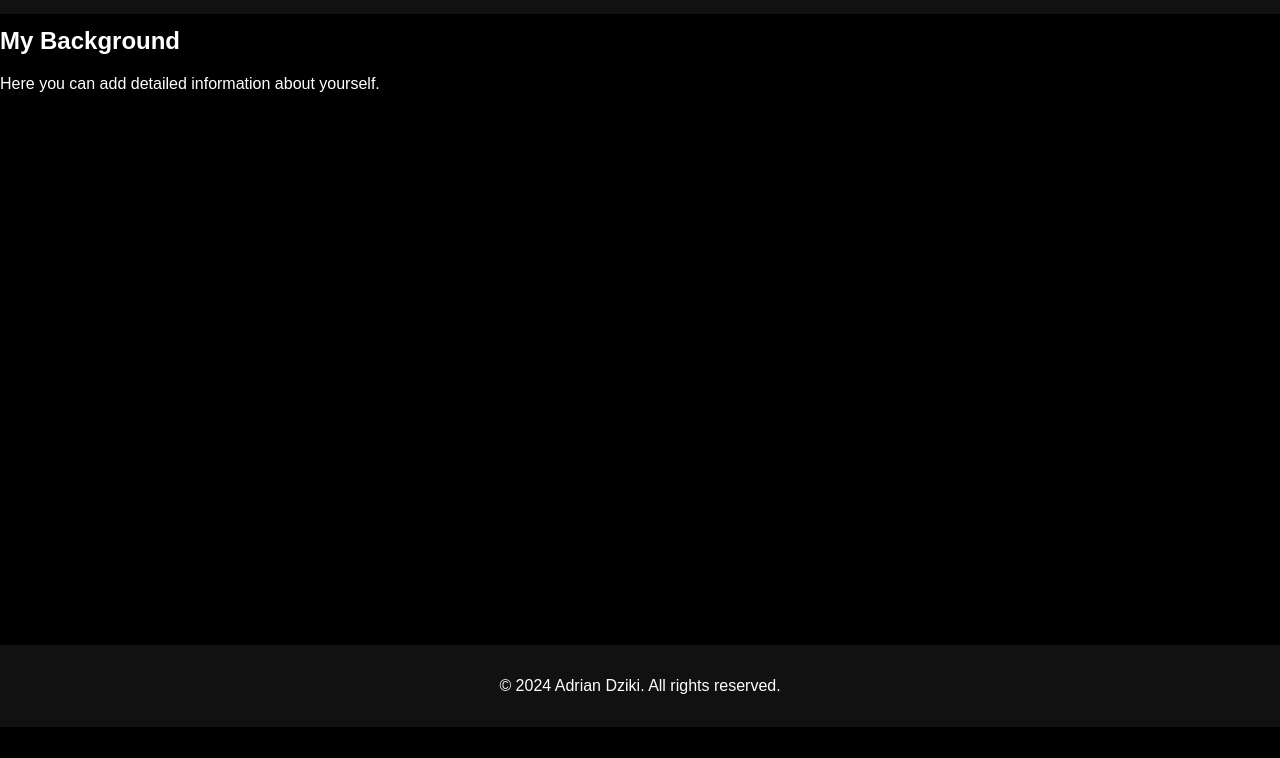
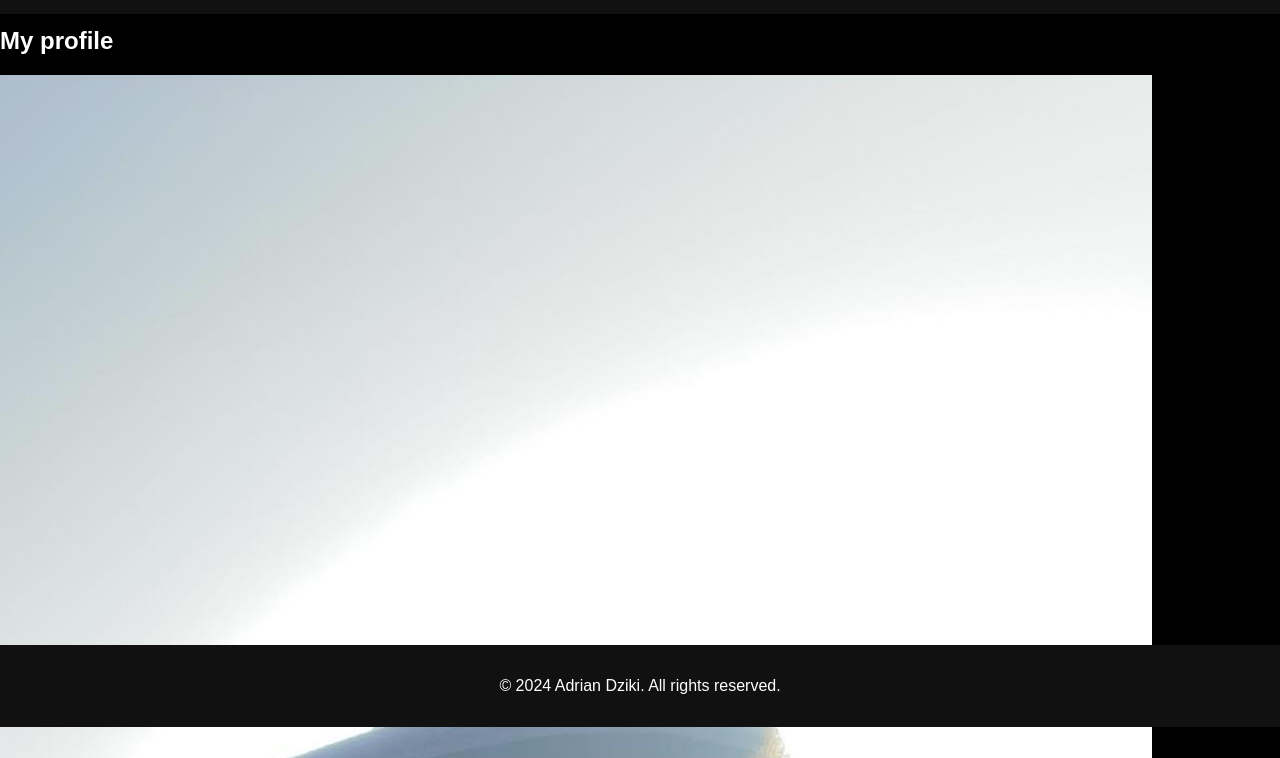
Before and after one commit to adziuxd/adrian.dziki5.github.io, a plain HTML site: page about.html in a window 1280 px wide. Shown: the part 73-831 px from the top of the page. Before the commit the page ends 800 px from the top, so only its background shows below. Drawn offline with Linux system fonts and the light colour scheme.

Commit message:
Update about.html

```diff
--- a/about.html
+++ b/about.html
@@ -15,7 +15,8 @@
     </header>
     <main>
         <section>
-            <h2>My Background</h2>
+            <h2>My profile</h2>
+            <img src="images/7.jpg" alt="Me" class="profile-photo">
             <p>Here you can add detailed information about yourself.</p>
         </section>
     </main>
```
